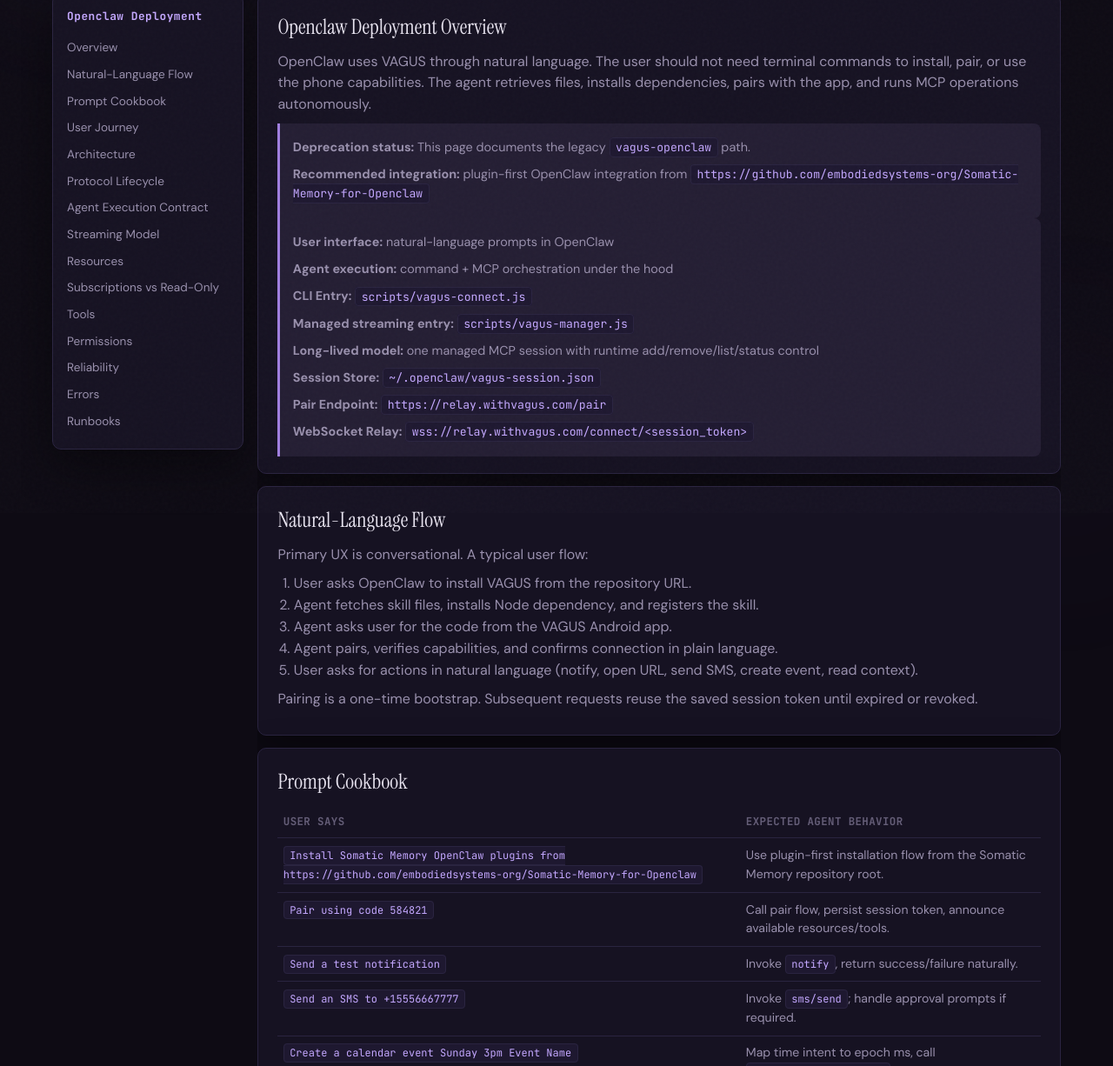
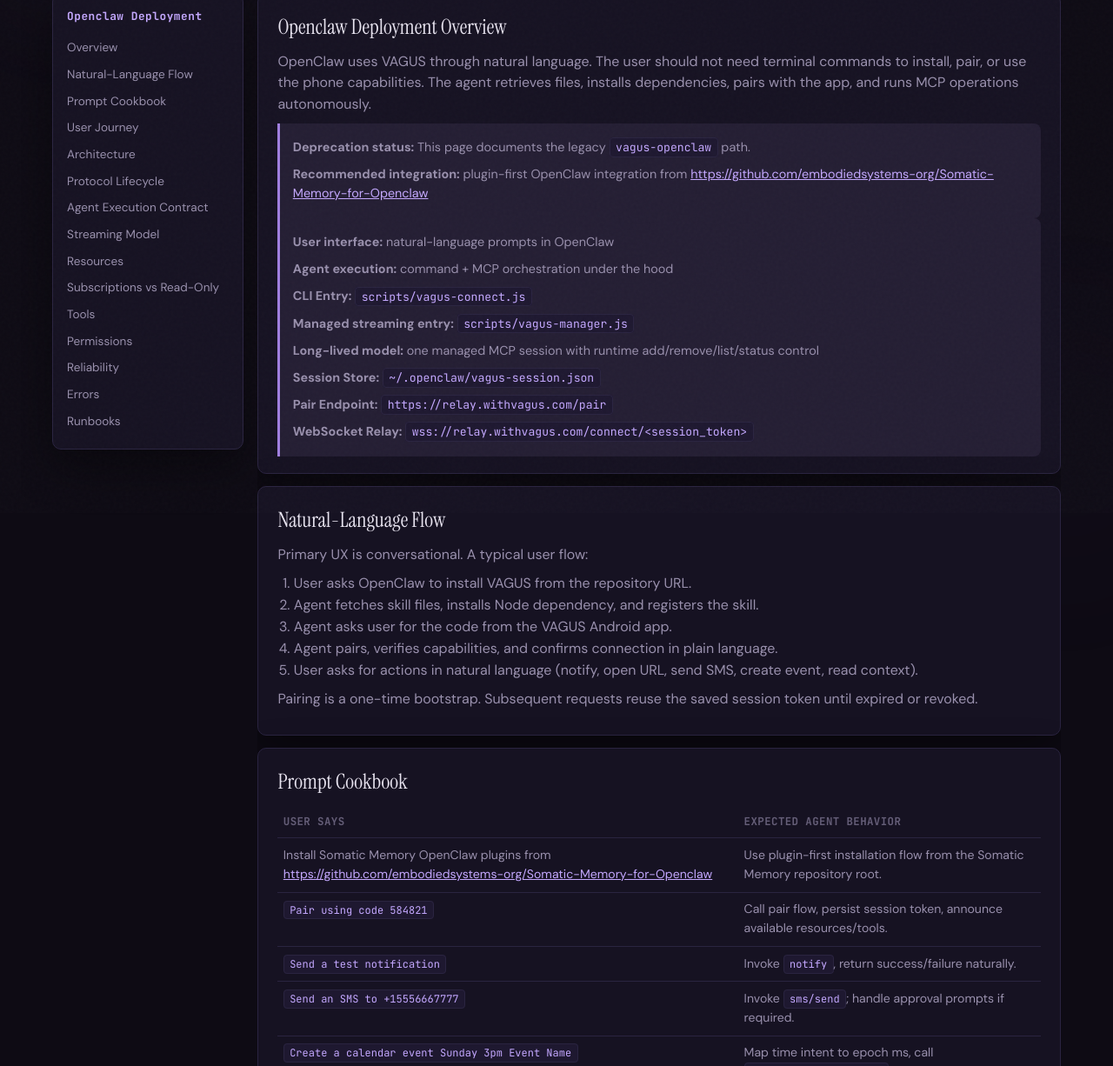
Before and after one commit to embodiedsystems-org/VAGUS-MCP, a plain HTML site: page docs/client.html in a window 1280 px wide. Shown: the part 210-1436 px from the top of the page at 87% size. Drawn offline with Linux system fonts and the light colour scheme.

Commit message:
New Openclaw Integration

```diff
--- a/docs/client.html
+++ b/docs/client.html
@@ -65,7 +65,7 @@
           <div class="callout">
             <p><strong>Deprecation status:</strong> This page documents the legacy <code>vagus-openclaw</code> path.</p>
             <p><strong>Recommended integration:</strong> plugin-first OpenClaw integration from
-              <code>https://github.com/embodiedsystems-org/Somatic-Memory-for-Openclaw</code></p>
+              <a href="https://github.com/embodiedsystems-org/Somatic-Memory-for-Openclaw">https://github.com/embodiedsystems-org/Somatic-Memory-for-Openclaw</a></p>
           </div>
           <div class="callout">
             <p><strong>User interface:</strong> natural-language prompts in OpenClaw</p>
@@ -105,7 +105,7 @@
             </thead>
             <tbody>
               <tr>
-                <td><code>Install Somatic Memory OpenClaw plugins from https://github.com/embodiedsystems-org/Somatic-Memory-for-Openclaw</code></td>
+                <td>Install Somatic Memory OpenClaw plugins from <a href="https://github.com/embodiedsystems-org/Somatic-Memory-for-Openclaw">https://github.com/embodiedsystems-org/Somatic-Memory-for-Openclaw</a></td>
                 <td>Use plugin-first installation flow from the Somatic Memory repository root.</td>
               </tr>
               <tr>
```
